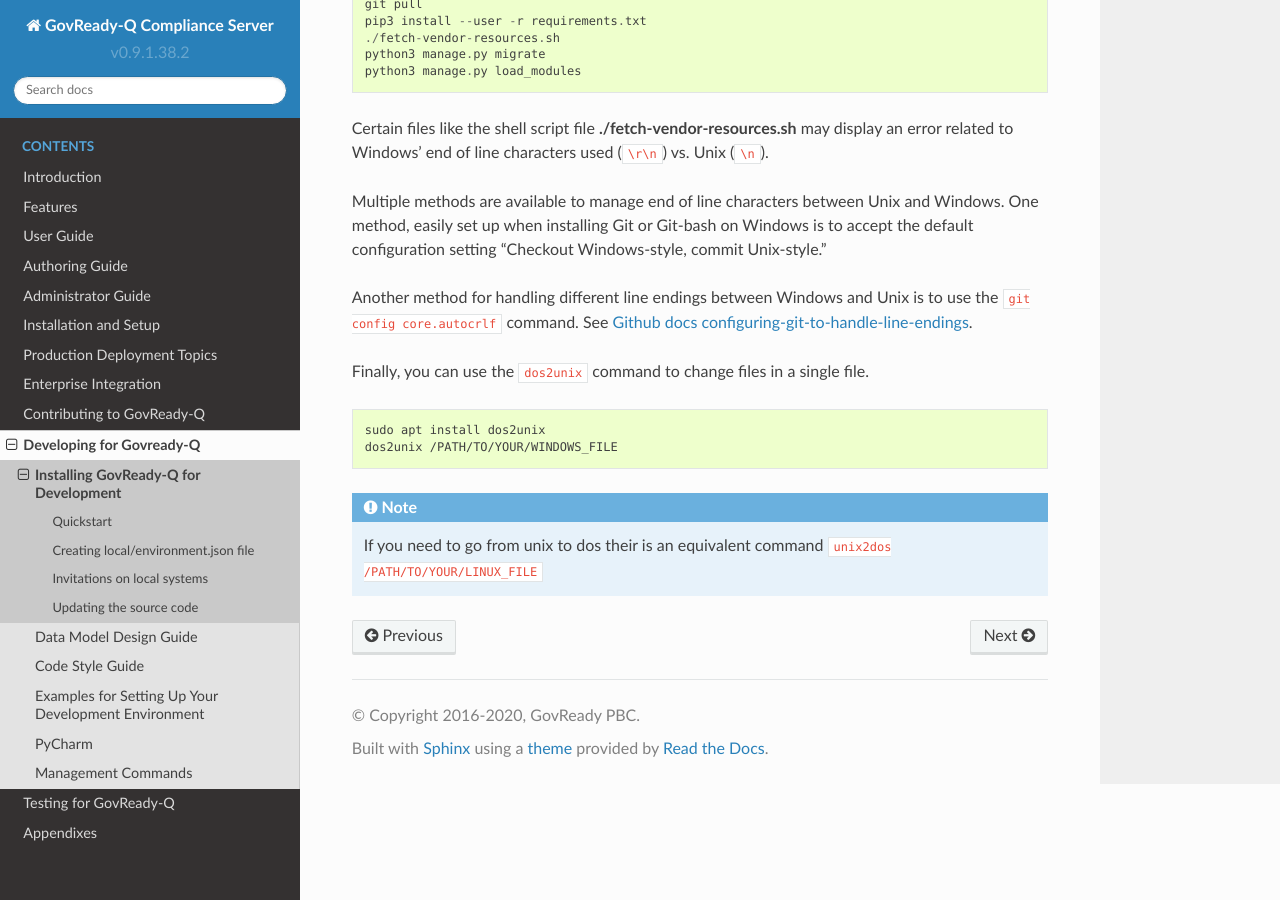
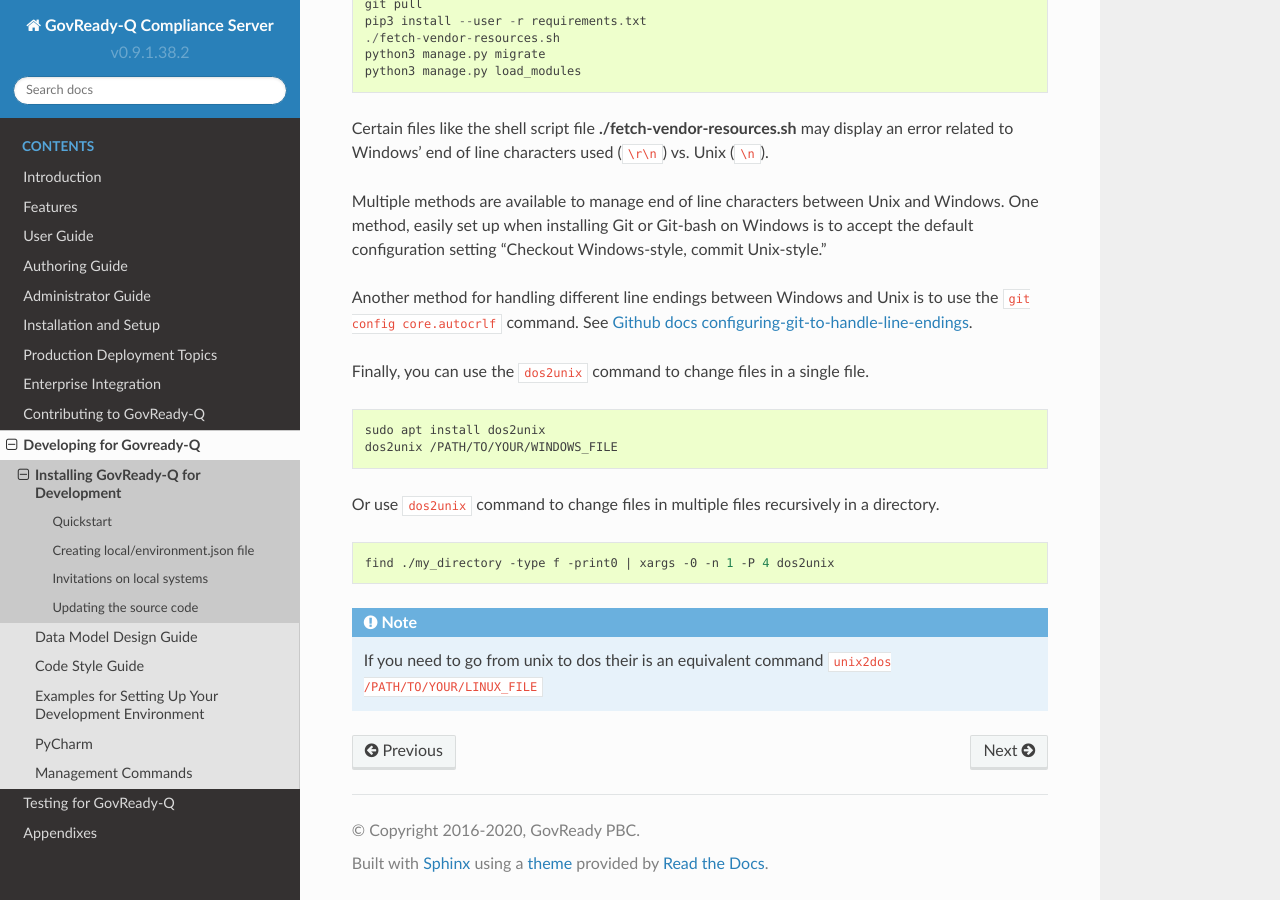
Before and after one commit to GovReady/govready-q-docs, a Sphinx documentation site: the page built from source/developing-for-govready-q/installing-govready-q-for-development.rst, in a window 1280 px wide and 900 px high, scrolled down 1427 px. Built offline with Sphinx 7.4.7 and the Read the Docs theme 2.0.0, drawn with Linux system fonts in a browser that asks for light colours.

Commit message:
Add multi-file bash dos2unix example

```diff
--- a/source/developing-for-govready-q/installing-govready-q-for-development.rst
+++ b/source/developing-for-govready-q/installing-govready-q-for-development.rst
@@ -98,6 +98,12 @@
     sudo apt install dos2unix
     dos2unix /PATH/TO/YOUR/WINDOWS_FILE
 
+Or use ``dos2unix`` command to change files in multiple files recursively in a directory.
+
+.. code-block:: bash
+
+    find ./my_directory -type f -print0 | xargs -0 -n 1 -P 4 dos2unix
+
 .. note::
 
     If you need to go from unix to dos their is an equivalent command ``unix2dos /PATH/TO/YOUR/LINUX_FILE``
```
